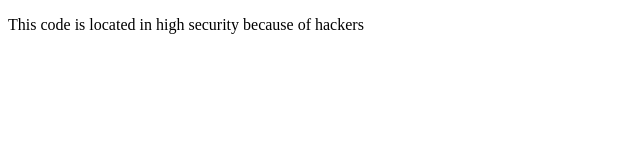
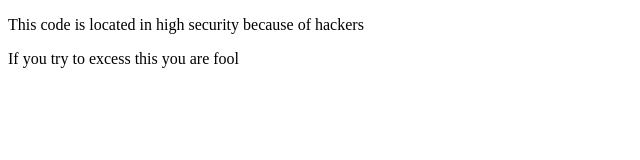
Before and after one commit to ihamzapro/frontEndOfGTA6, a plain HTML site: page index.html in a window 1280 px wide. Shown: the whole page, without its empty margins (0-640 px from the left). Drawn offline with Linux system fonts and the light colour scheme.

Commit message:
little change

```diff
--- a/index.html
+++ b/index.html
@@ -8,5 +8,6 @@
 </head>
 <body>
     <p>This code is located in high security because of hackers</p>
+    <p>If you try to excess this you are fool</p>
 </body>
 </html>
```
